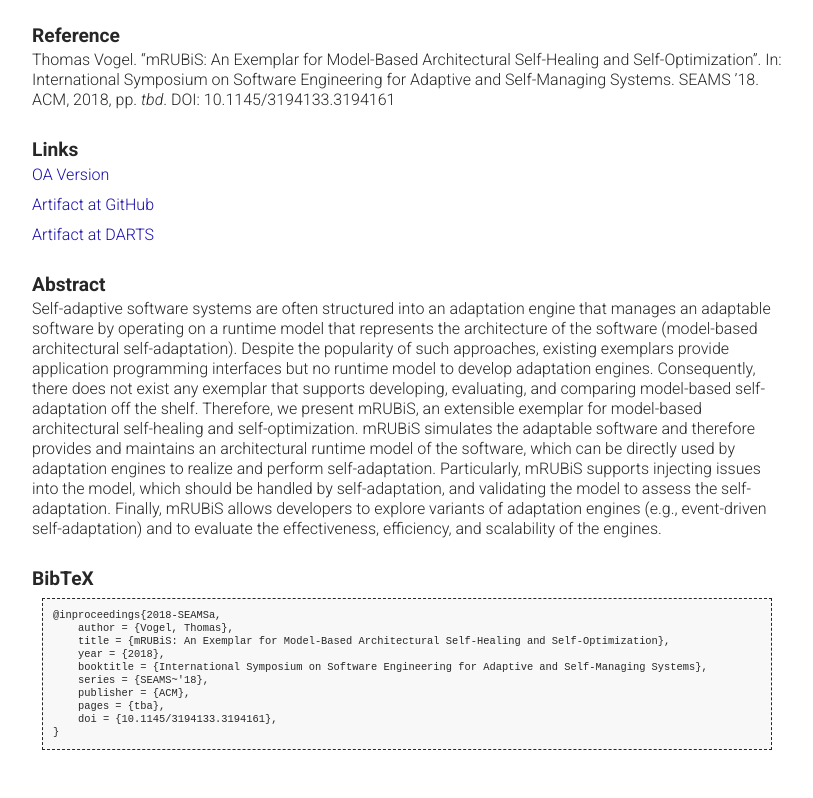
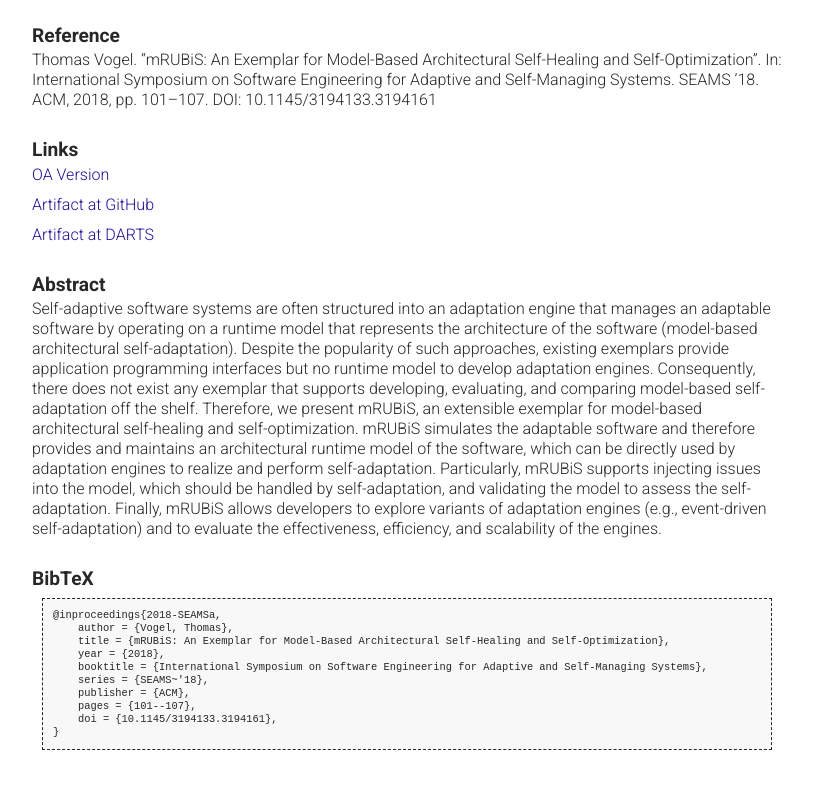
Before and after one commit to thomas-vogel/thomas-vogel.github.io, a Jekyll site: the page built from _pages/publications/2018-SEAMSa.md, in a window 1280 px wide. Shown: the part 246-1044 px from the top of the page, without its empty margins (233-1046 px from the left). Built offline with Jekyll 4.4.1, drawn with Linux system fonts in a browser that asks for light colours.

Commit message:
Add page numbers of SEAMS'18 papers.

```diff
--- a/_pages/publications/2018-SEAMSa.md
+++ b/_pages/publications/2018-SEAMSa.md
@@ -5,7 +5,7 @@ layout: paper
 ---
 
 ## Reference
-Thomas Vogel. "mRUBiS: An Exemplar for Model-Based Architectural Self-Healing and Self-Optimization". In: International Symposium on Software Engineering for Adaptive and Self-Managing Systems. SEAMS ’18. ACM, 2018, pp. _tbd_. DOI: 10.1145/3194133.3194161
+Thomas Vogel. "mRUBiS: An Exemplar for Model-Based Architectural Self-Healing and Self-Optimization". In: International Symposium on Software Engineering for Adaptive and Self-Managing Systems. SEAMS ’18. ACM, 2018, pp. 101--107. DOI: 10.1145/3194133.3194161
 
 ## Links
 [OA Version](https://arxiv.org/abs/1804.00954){:target="_blank"}
@@ -27,7 +27,7 @@ Self-adaptive software systems are often structured into an adaptation engine th
     booktitle = {International Symposium on Software Engineering for Adaptive and Self-Managing Systems},
     series = {SEAMS~'18},
     publisher = {ACM},
-    pages = {tba},
+    pages = {101--107},
     doi = {10.1145/3194133.3194161},
 }</pre>
 </div>
```
Also changed, not shown: _pages/publications/2018-SEAMSb.md (+2 -2 lines), _pages/publications/index.md (+2 -2 lines), _pages/publications/type.md (+2 -2 lines).
